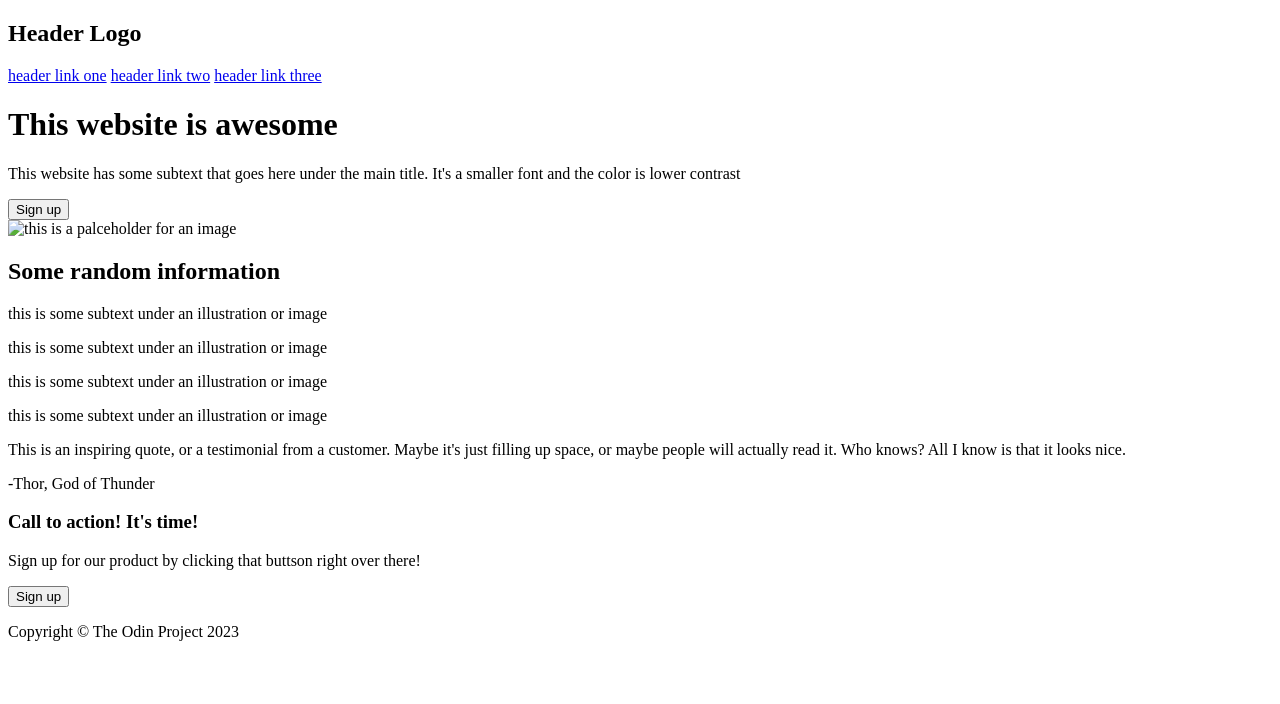
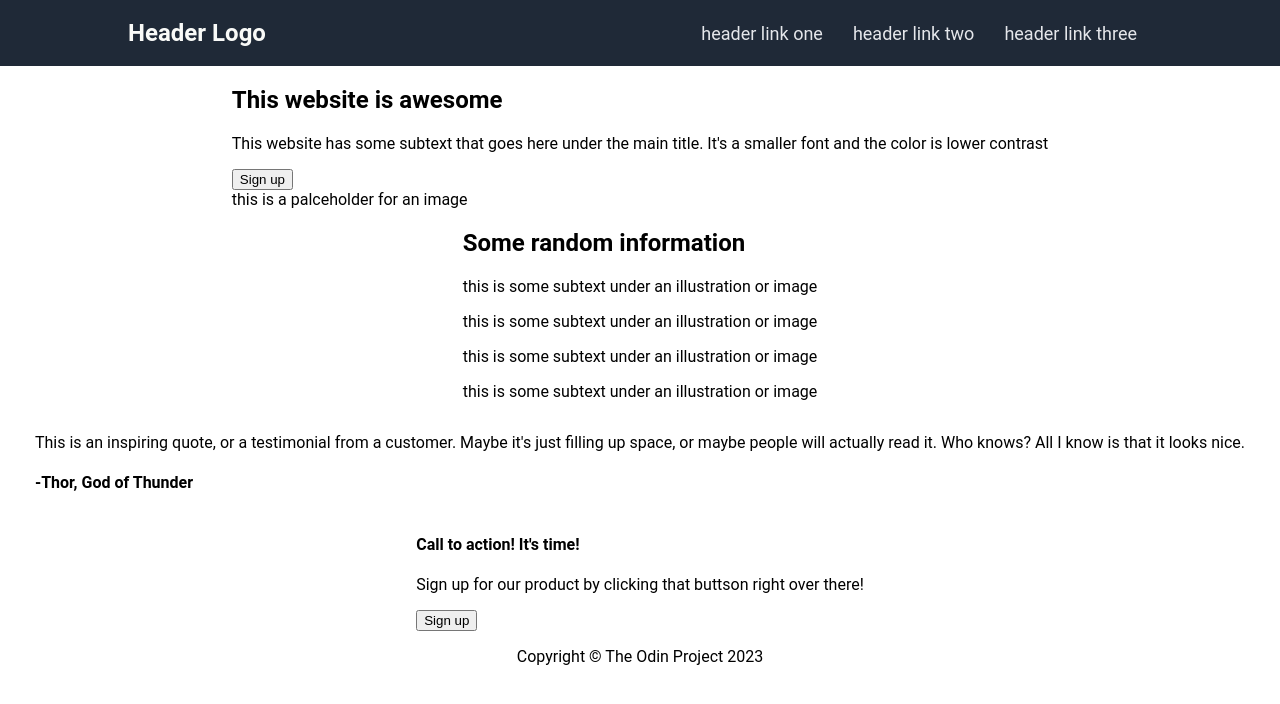
Before and after one commit to VincentG-BM/landing-page, a plain HTML site: page index.html in a window 1280 px wide. Drawn offline with Linux system fonts and the light colour scheme.

Commit message:
Corrected HTML classes and finished header CSS

```diff
--- a/index.html
+++ b/index.html
@@ -9,51 +9,73 @@
 </head>
 
 <body>
-    <header>
-        <h2>Header Logo</h2>
-        <a href="#">header link one</a>
-        <a href="#">header link two</a>
-        <a href="#">header link three</a>
+    <header class="header">
+        <h1 class="header-logo">Header Logo</h1>
+        <div class="links">
+            <a class="header-link" href="#">header link one</a>
+            <a class="header-link" href="#">header link two</a>
+            <a class="header-link" href="#">header link three</a>
+        </div>
     </header>
 
-    <div class="top">
-        <div>
-            <h1>This website is awesome</h1>
-            <p>This website has some subtext that goes here under the main title. It's a smaller font and the color
-                is lower contrast</p>
-            <button>Sign up</button>
+    <div class="hero">
+        <div class="hero-left">
+            <h2>This website is awesome</h2>
+            <p>This website has some subtext that goes here under the main title. It's a smaller
+                font and the color is lower contrast
+            </p>
+            <button class="hero-button">Sign up</button>
         </div>
-        <div class="image">
-            <img alt="this is a palceholder for an image">
+        <div class="hero-right">
+            this is a palceholder for an image
         </div>
     </div>
-    <div class="information">
+
+    <div class="info">
         <h2>Some random information</h2>
-        <div></div>
-        <p>this is some subtext under an illustration or image</p>
-        <div></div>
-        <p>this is some subtext under an illustration or image</p>
-        <div></div>
-        <p>this is some subtext under an illustration or image</p>
-        <div></div>
-        <p>this is some subtext under an illustration or image</p>
+        <div class="boxes">
+            <div>
+                <div class="info-box"></div>
+                <p>this is some subtext under an illustration or image</p>
+            </div>
+            <div>
+                <div class="info-box"></div>
+                <p>this is some subtext under an illustration or image</p>
+            </div>
+            <div>
+                <div class="info-box"></div>
+                <p>this is some subtext under an illustration or image</p>
+            </div>
+            <div>
+                <div class="info-box"></div>
+                <p>this is some subtext under an illustration or image</p>
+            </div>
+        </div>
     </div>
+
     <div class="quote">
         <p>This is an inspiring quote, or a testimonial from a customer.
             Maybe it's just filling up space, or maybe people will actually read it. Who knows?
             All I know is that it looks nice.
         </p>
-        <p>-Thor, God of Thunder</p>
+        <h4>-Thor, God of Thunder</h4>
     </div>
-    <div class="subscription">
-        <h3>Call to action! It's time!</h3>
-        <p>Sign up for our product by clicking that buttson right over there!</p>
-        <button>Sign up</button>
+
+    <div class="contact">
+        <div class="contact-box">
+            <div class="call-to-action">
+                <h4>Call to action! It's time!</h4>
+                <p>Sign up for our product by clicking that buttson right over there!</p>
+            </div>
+            <button class="contact-button">Sign up</button>
+        </div>
     </div>
+
     <footer>
-        <p>Copyright © The Odin Project 2023</p>
+        <div class="footer">
+            <p>Copyright © The Odin Project 2023</p>
+        </div>
     </footer>
-
 </body>
 
 </html>
--- a/styles.css
+++ b/styles.css
@@ -0,0 +1,35 @@
+body {
+    height: 100%;
+    display: flex;
+    flex-direction: column;
+    align-items: center;
+    margin:0;
+    font-family: 'Roboto', sans-serif;
+}
+
+.header {
+    background-color: #1F2937;
+    display: flex;
+    flex-direction: row;
+    align-self: stretch;
+    align-items: center;
+    padding: 3px 10%;
+}
+
+.header-logo {
+    font-size: 24px;
+    color: #F9FAF8;
+}
+
+.links {
+    display: flex;
+    flex-direction: row;
+    margin-left: auto;
+}
+
+.header-link {
+    text-decoration: none;
+    color: #E5E7EB;
+    padding: 0 15px;
+    font-size: 18px;
+}
```
